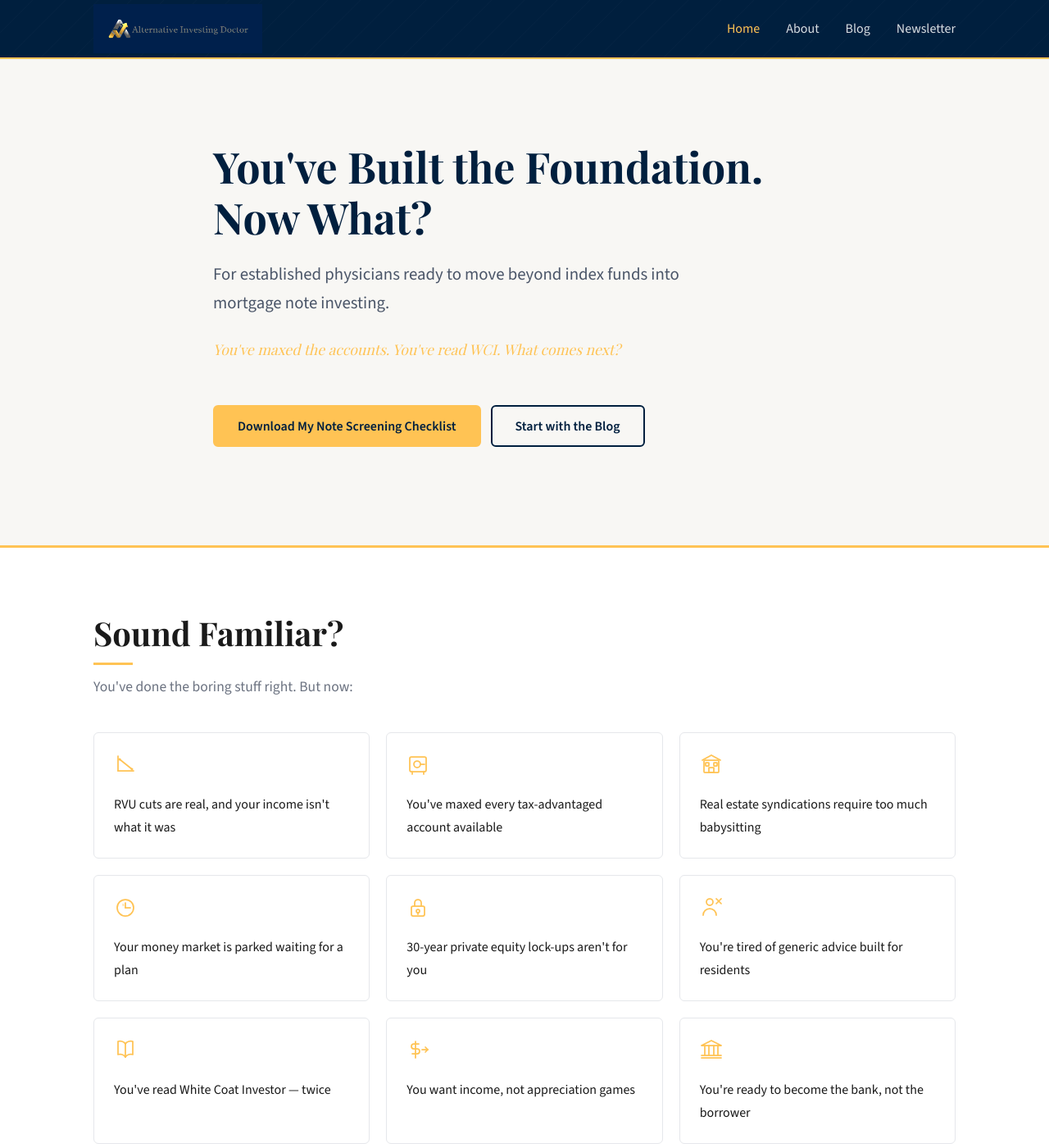
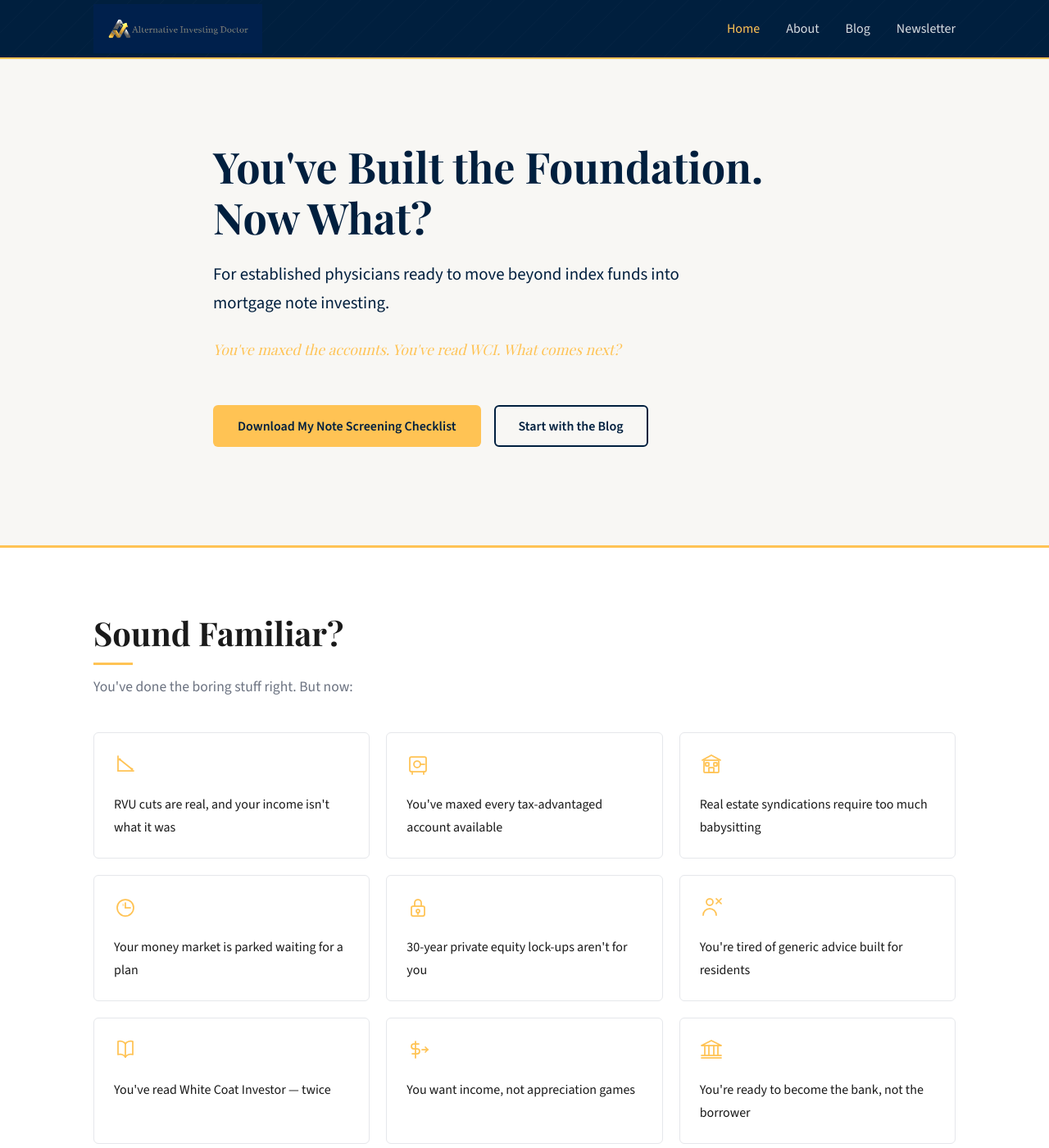
Before and after one commit to kagroshans/aid-website, a Jekyll site: the page built from index.html, in a window 1280 px wide and 1400 px high. Shown: the whole window at 82% size. Built offline with Jekyll 4.4.1, drawn with Linux system fonts in a browser that asks for light colours; some web fonts are replaced; the list of posts is cut into pages by our own code.

Commit message:
Fix hero text colors and CTA buttons
- Subhead color updated to full navy
- Added btn-primary (gold bg) and btn-secondary (navy outline) classes
- Hero CTAs display as row with 16px gap

Co-Authored-By: Claude Sonnet 4.6 <noreply@anthropic.com>

```diff
--- a/assets/css/styles.css
+++ b/assets/css/styles.css
@@ -274,7 +274,7 @@ section {
 
 .hero__subhead {
   font-size: 1.2rem;
-  color: #4a5568;
+  color: var(--navy);
   margin-bottom: 24px;
   max-width: 600px;
 }
@@ -291,16 +291,51 @@ section {
 
 .hero__ctas {
   display: flex;
-  flex-direction: column;
-  gap: 12px;
+  flex-direction: row;
+  flex-wrap: wrap;
+  gap: 16px;
+  align-items: center;
 }
 
-@media (min-width: 480px) {
-  .hero__ctas {
-    flex-direction: row;
-    flex-wrap: wrap;
-    align-items: center;
-  }
+.btn-primary {
+  display: inline-block;
+  padding: 14px 28px;
+  border-radius: var(--radius);
+  font-family: var(--font-body);
+  font-size: 1rem;
+  font-weight: 600;
+  cursor: pointer;
+  text-align: center;
+  line-height: 1.2;
+  background: var(--gold);
+  color: var(--navy);
+  border: 2px solid transparent;
+  transition: background var(--transition);
+}
+
+.btn-primary:hover {
+  background: var(--gold-dark);
+}
+
+.btn-secondary {
+  display: inline-block;
+  padding: 14px 28px;
+  border-radius: var(--radius);
+  font-family: var(--font-body);
+  font-size: 1rem;
+  font-weight: 600;
+  cursor: pointer;
+  text-align: center;
+  line-height: 1.2;
+  background: transparent;
+  color: var(--navy);
+  border: 2px solid var(--navy);
+  transition: background var(--transition), color var(--transition);
+}
+
+.btn-secondary:hover {
+  background: var(--navy);
+  color: var(--white);
 }
 
 @media (min-width: 768px) {
--- a/index.html
+++ b/index.html
@@ -11,8 +11,8 @@ description: For established physicians ready to move beyond index funds into mo
     <p class="hero__subhead">For established physicians ready to move beyond index funds into mortgage note investing.</p>
     <p class="hero__tagline"></p>
     <div class="hero__ctas">
-      <a href="#checklist" class="btn btn--gold">Download My Note Screening Checklist</a>
-      <a href="{{ '/blog.html' | relative_url }}" class="btn btn--outline-navy">Start with the Blog</a>
+      <a href="#checklist" class="btn-primary">Download My Note Screening Checklist</a>
+      <a href="{{ '/blog.html' | relative_url }}" class="btn-secondary">Start with the Blog</a>
     </div>
   </div>
 </section>
```
